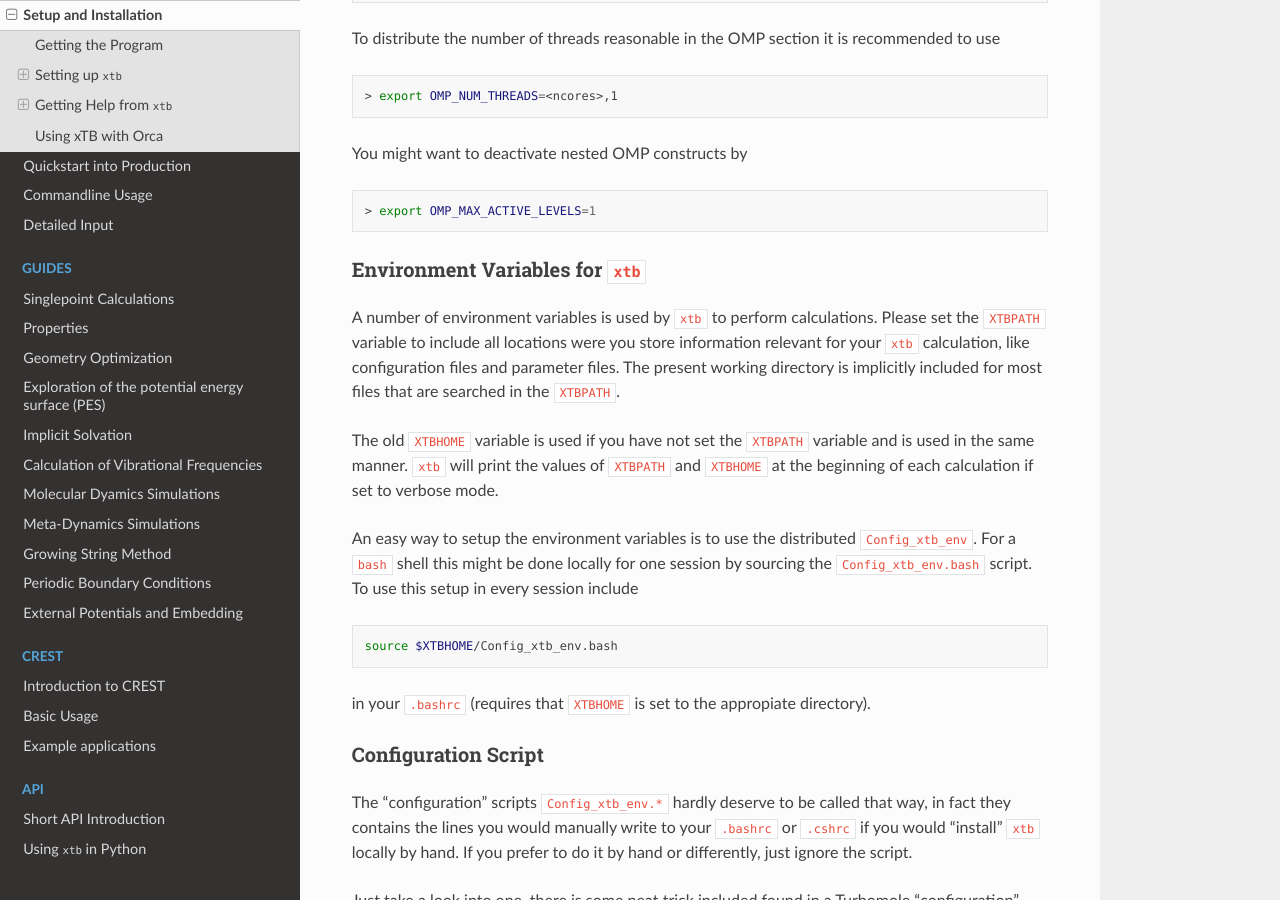
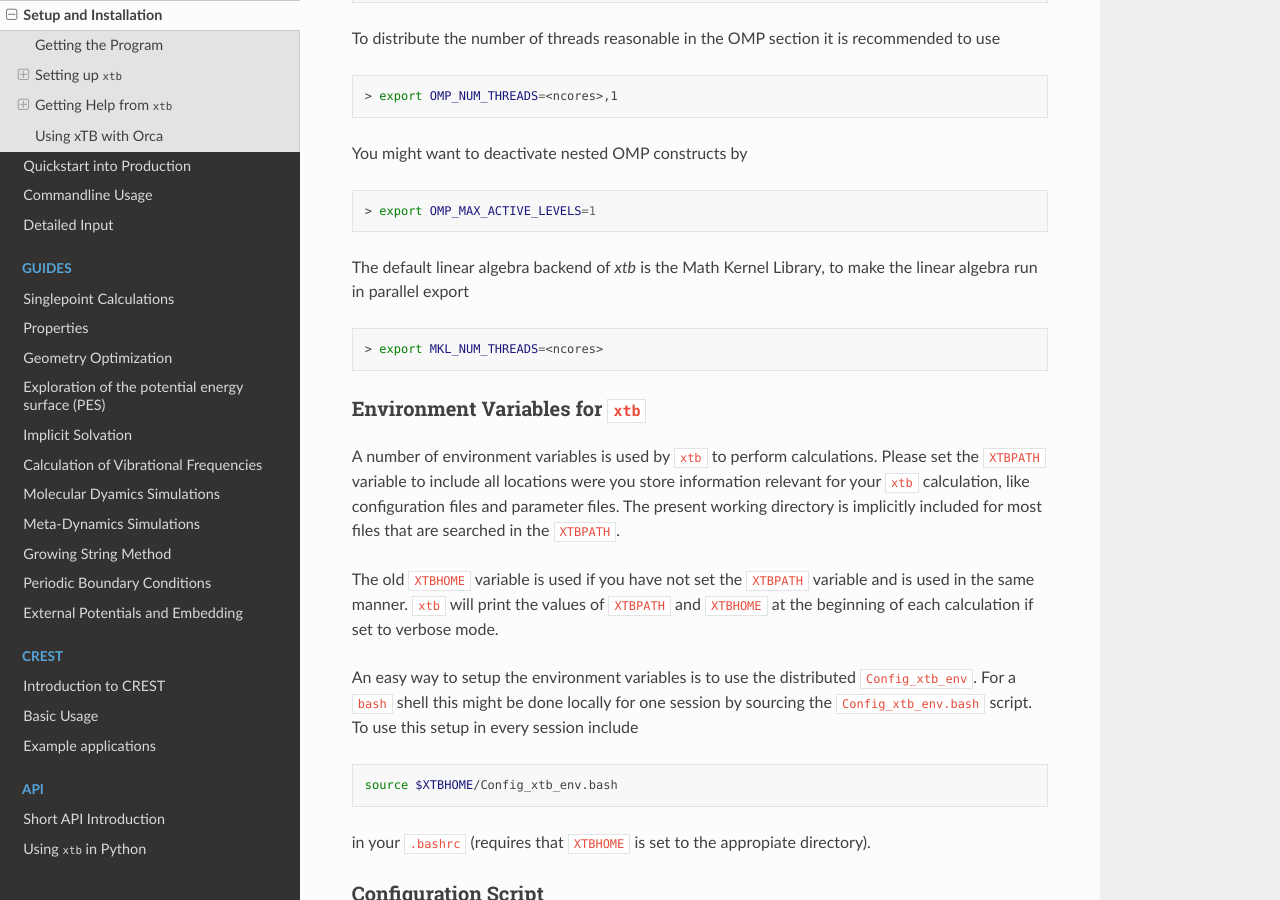
Before and after one commit to grimme-lab/xtb_docs, a Sphinx documentation site: the page built from source/setup.rst, in a window 1280 px wide and 900 px high, scrolled down 1815 px. Built offline with Sphinx 7.4.7 and the Read the Docs theme 2.0.0, drawn with Linux system fonts in a browser that asks for light colours.

Commit message:
added info about LA-backend parallelisation

```diff
--- a/source/setup.rst
+++ b/source/setup.rst
@@ -98,6 +98,13 @@ You might want to deactivate nested OMP constructs by
 .. code:: bash
 
   > export OMP_MAX_ACTIVE_LEVELS=1
+
+The default linear algebra backend of `xtb` is the Math Kernel Library,
+to make the linear algebra run in parallel export
+
+.. code:: bash
+
+  > export MKL_NUM_THREADS=<ncores>
 
 Environment Variables for ``xtb``
 ---------------------------------
```
